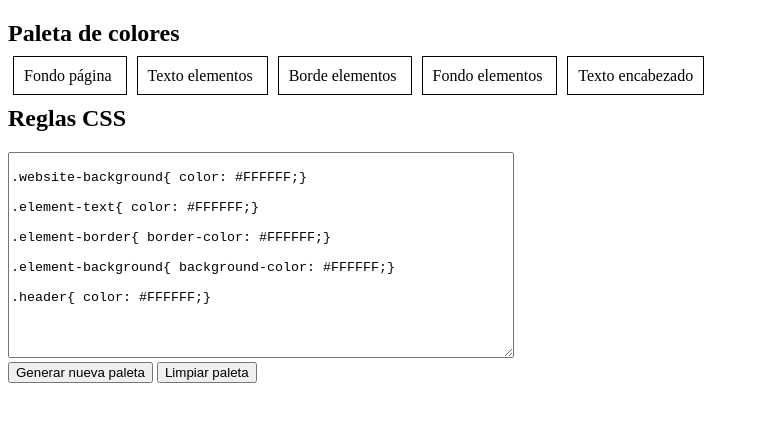
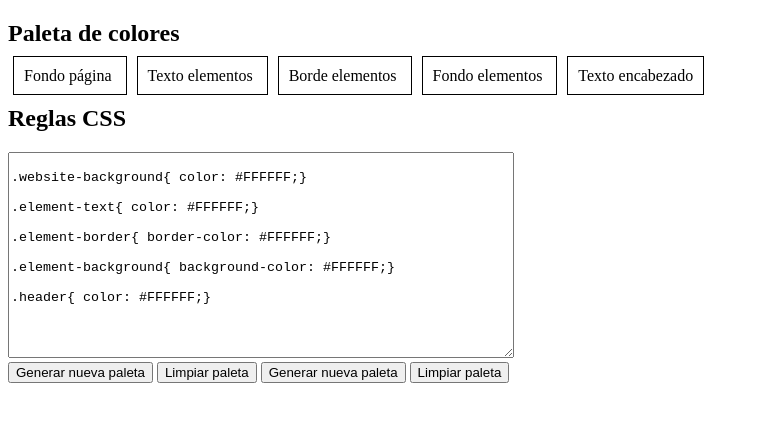
Before and after one commit to fcaptuayo/VisualRegressionTesting, a plain HTML site: page index.html in a window 1280 px wide. Shown: the whole page, without its empty margins (0-759 px from the left). Drawn offline with nearby package versions, Linux system fonts and the light colour scheme.

Commit message:
script.js

```diff
--- a/index.html
+++ b/index.html
@@ -58,6 +58,8 @@
 		<div id="actions">
 			<button> Generar nueva paleta</button>
 			<button> Limpiar paleta</button>
+			<button onclick="randomPalette();"> Generar nueva paleta</button>
+			<button onclick="restart();"> Limpiar paleta</button>
 		</div>
 	</body>
 
```
